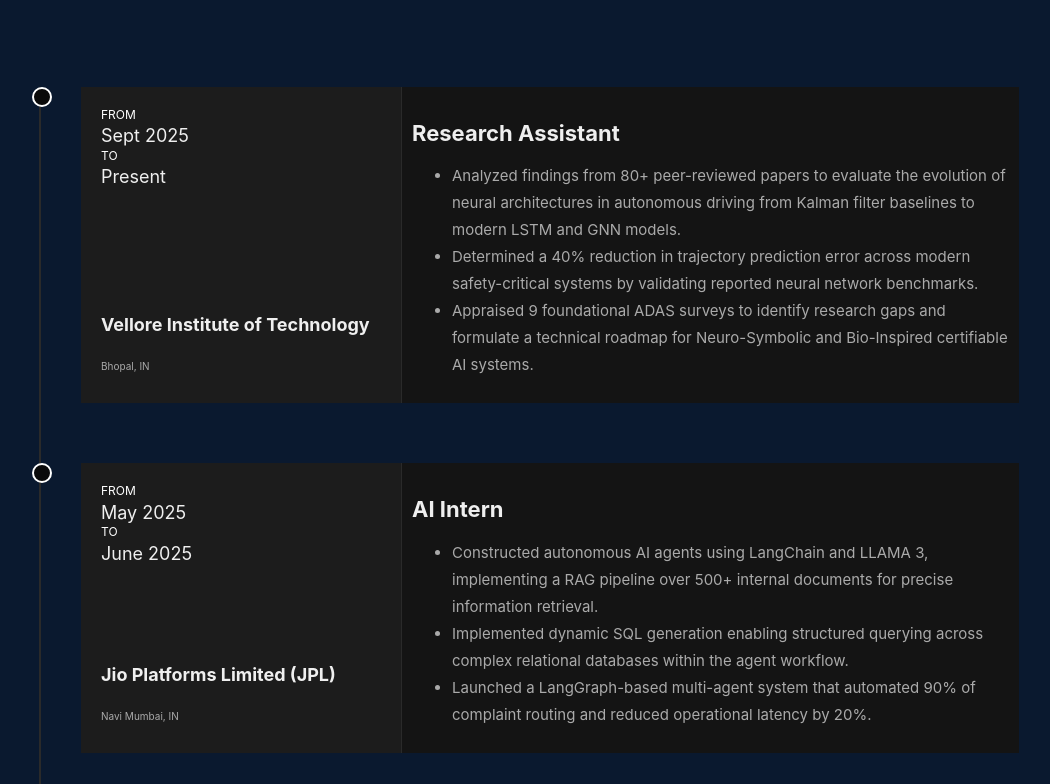
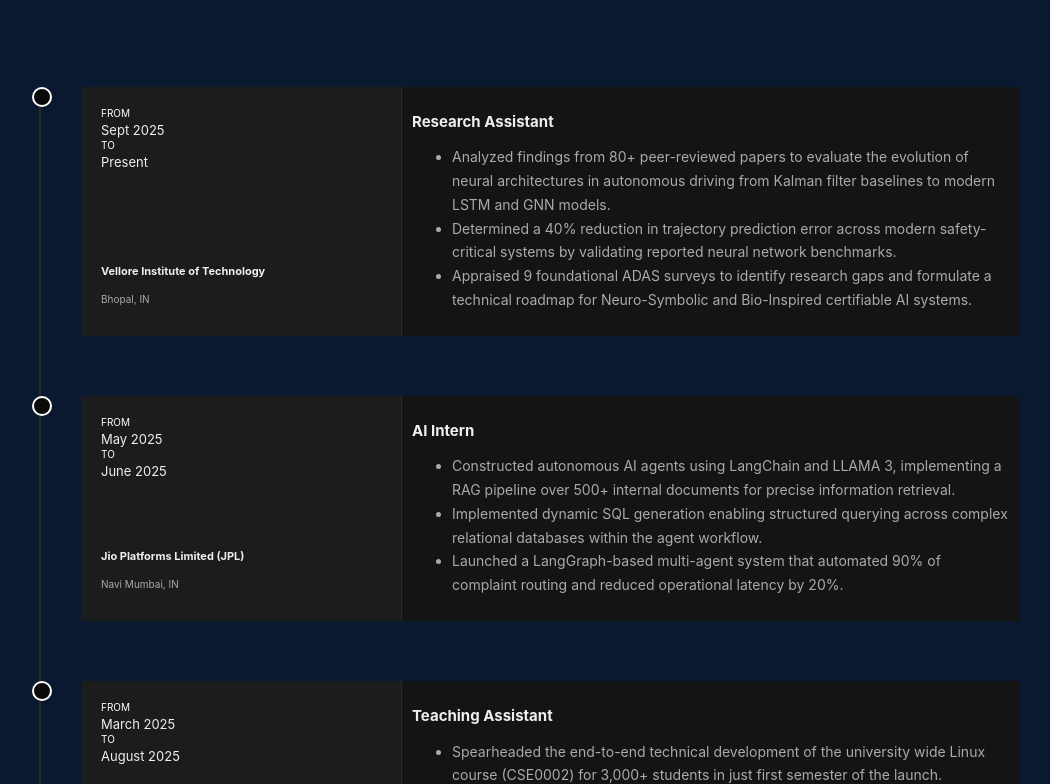
Before and after one commit to anvitvermaa/anvitvermaa.github.io, a Next.js app: page / in a window 1280 px wide. Shown: the part 976-1760 px from the top of the page, without its empty margins (121-1171 px from the left). Built offline with nearby package versions, Linux system fonts and the light colour scheme.

Commit message:
revert: remove desktop font size overrides, back to original small sizes

```diff
--- a/app/globals.css
+++ b/app/globals.css
@@ -65,17 +65,9 @@ body {
   }
 }
 
-/* Desktop font sizes for card sections */
+/* Card text sizes */
 .card-title   { font-size: 15px; }
 .card-body    { font-size: 14px; line-height: 1.7; }
 .card-company { font-size: 11px; }
 .card-date    { font-size: 13px; }
 .card-label   { font-size: 10px; }
-
-@media (min-width: 768px) {
-  .card-title   { font-size: 22px; }
-  .card-body    { font-size: 15px; line-height: 1.8; }
-  .card-company { font-size: 18px; }
-  .card-date    { font-size: 18px; }
-  .card-label   { font-size: 12px; }
-}
```
